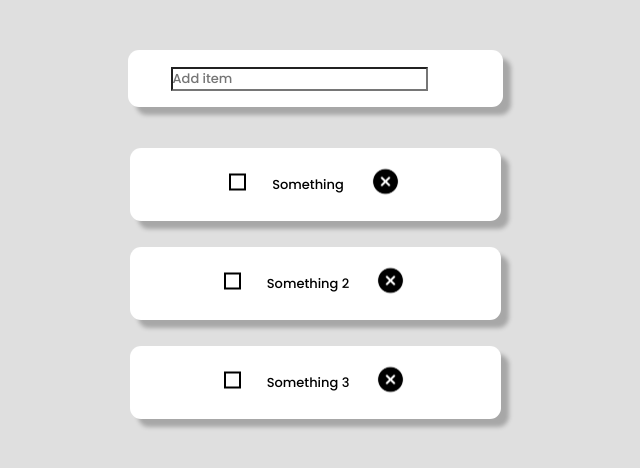
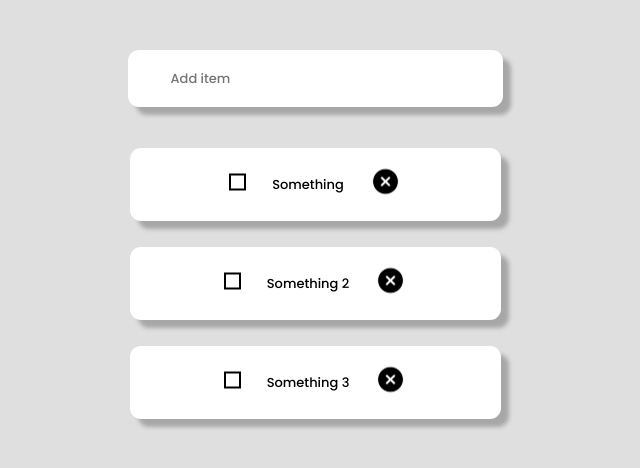
Before and after one commit to MasMits/Todo-app, a React (Create React App) app: page / in a window 1280 px wide. Shown: the top 468 px of the page, without its empty margins (325-965 px from the left). Built offline with nearby package versions, Linux system fonts and the light colour scheme.

Commit message:
style [TodoInput.jsx]: add className for input

```diff
--- a/src/components/TodoInput.jsx
+++ b/src/components/TodoInput.jsx
@@ -4,7 +4,7 @@ const TodoInput = (props) => {
     const[title, setTitle] = useState('');
     return (
         <div className='TodoInputClass'>
-            <input
+            <input className='input'
             type={'text'}
             onChange = {e => setTitle(e.target.value)}
             value={title}
```
